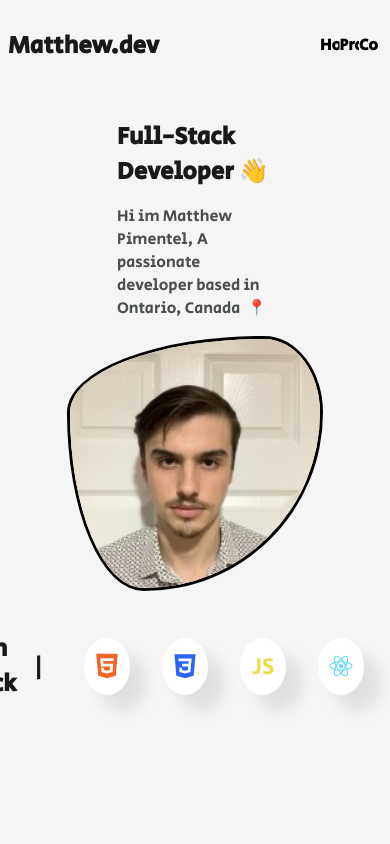
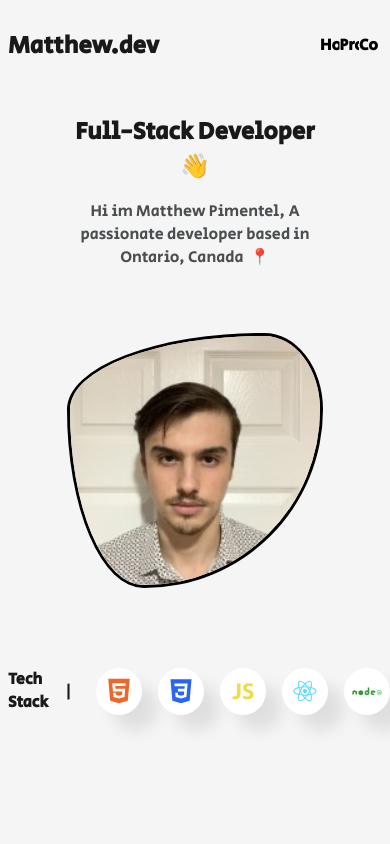
Before and after one commit to Matthewpimentel/Portfolio-Update, a React (Create React App) app: page / in a window 390 px wide. Shown: the top 844 px of the page. Built offline with nearby package versions, Linux system fonts and the light colour scheme.

Commit message:
added more media queries for smaller screens

```diff
--- a/src/Components/HomeAbout.css
+++ b/src/Components/HomeAbout.css
@@ -87,8 +87,8 @@
     display: flex;
     align-items: center;
     justify-content: center;
-    width: 100%;
-    height: 30%;
+    width: 95%;
+    height: 25%;
     background-color: white;
     border-radius: 50%;
     padding: 0.5em;
@@ -98,6 +98,12 @@
 @media all and (max-width: 490px) {
     .home-about-content-container {
         flex-direction: column;
+    }
+
+    .home-about-blurb {
+        width: 70%;
+        text-align: center;
+        margin-bottom: 3rem;
     }
 
     .home-about-blurb h1 {
@@ -110,6 +116,7 @@
 
     .home-about-image {
         width: 80%;
+        margin-bottom: 3rem;
     }
 
     .home-about-tech {
@@ -119,11 +126,17 @@
     }
 
     .home-about-tech-spacer {
-        margin: 1rem;
+        margin: 0.5rem;
     }
 
     .icon-holder {
-        height: 35%;
+        height: 40%;
+        margin: 0.5rem;
+    }
+
+    .home-about-tech-spacer h2 {
+        font-size: 1rem;
+        margin: 0.5;
     }
 
 }
```
